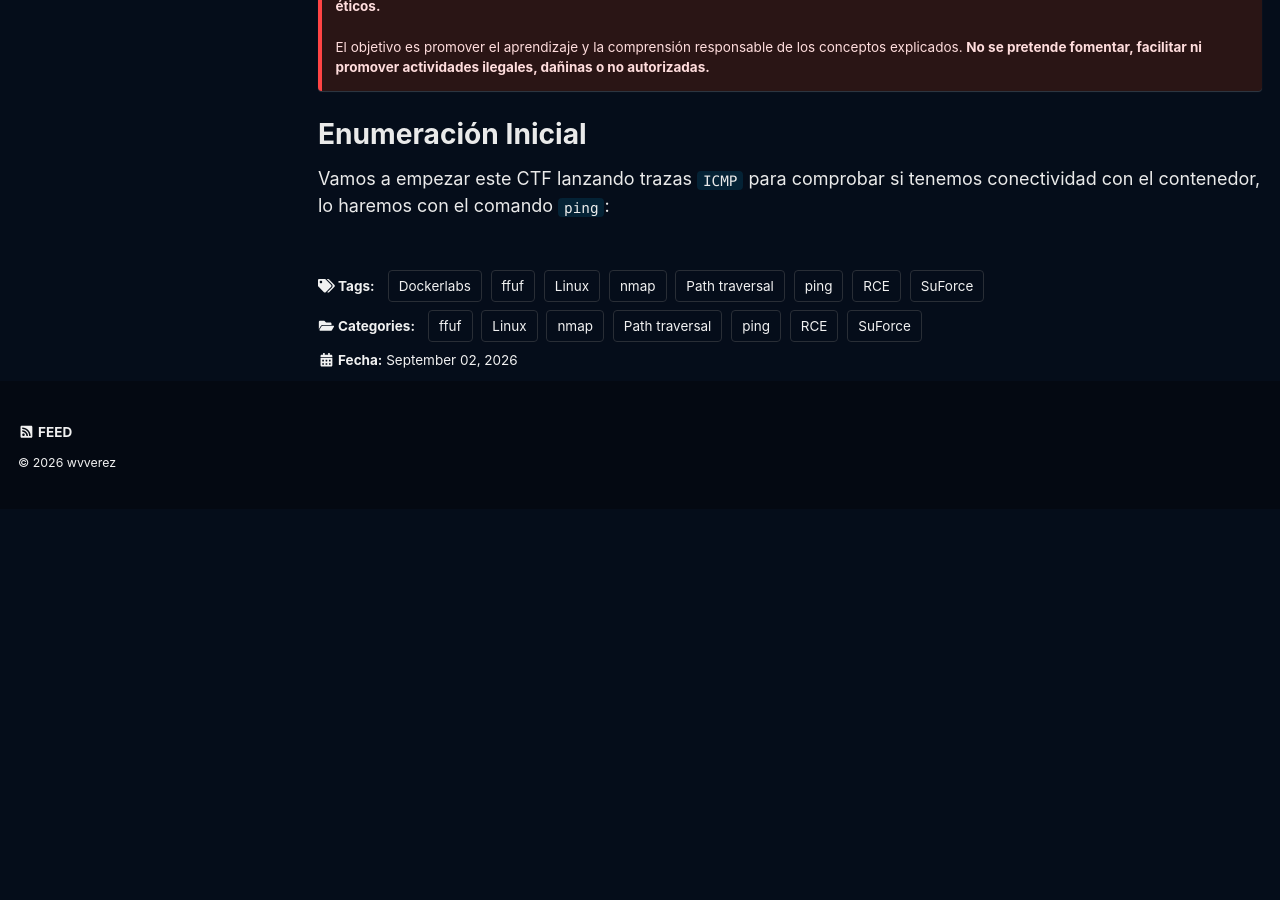
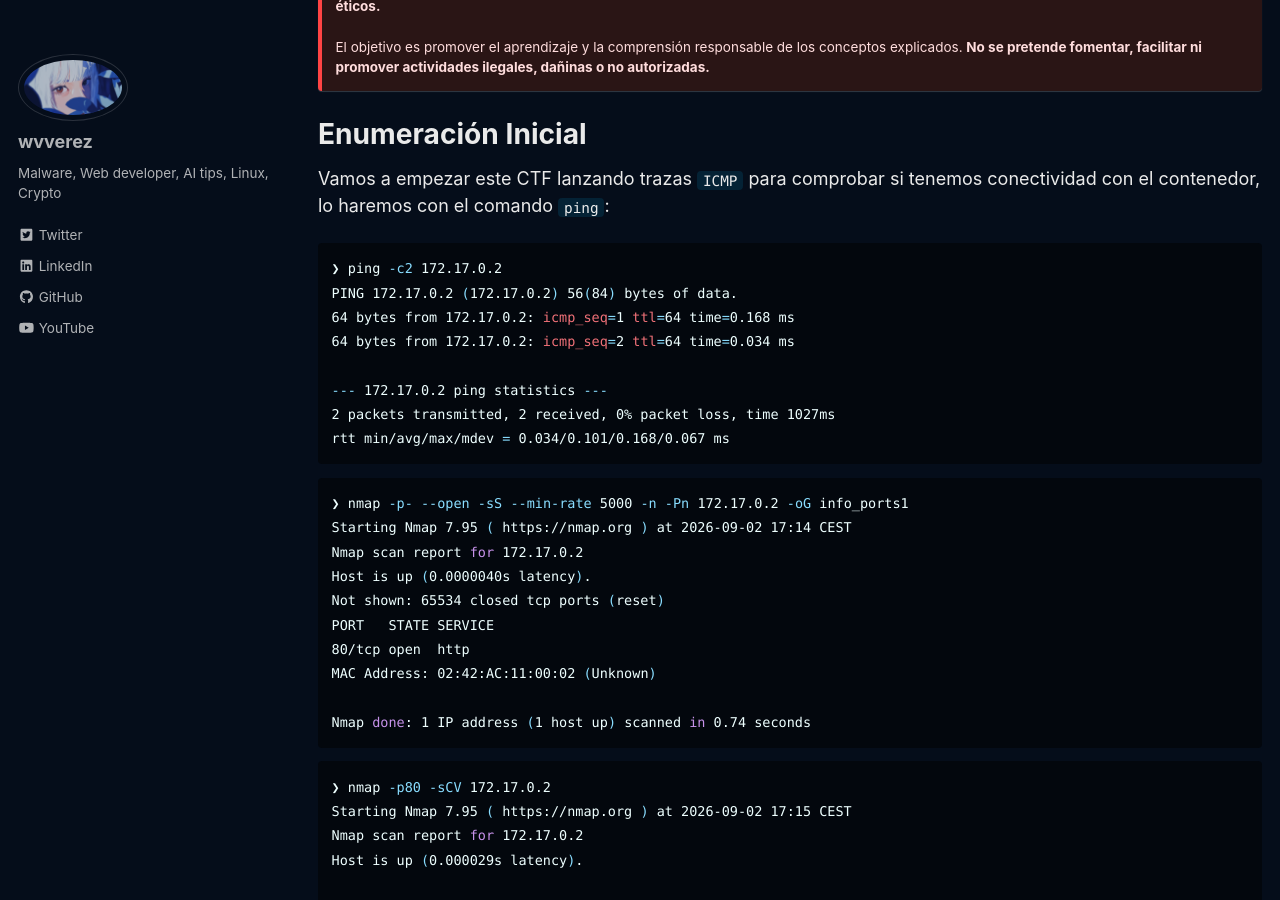
Before and after one commit to wvverez/wvverez.github.io, a Jekyll site: the page built from _posts/2026-09-02-TheDog.md, in a window 1280 px wide and 900 px high, scrolled down 605 px. Built offline with Jekyll 4.4.1, drawn with Linux system fonts in a browser that asks for light colours; cached includes are drawn as plain includes; a script that is not in the unit is left out; before the commit the page ends 1114 px from its top, so only the background shows below that; some of the changed text lies outside the part shown.

Commit message:
Update 2026-09-02-TheDog.md

````diff
--- a/_posts/2026-09-02-TheDog.md
+++ b/_posts/2026-09-02-TheDog.md
@@ -39,3 +39,45 @@
 # Enumeración Inicial
 
 Vamos a empezar este CTF lanzando trazas `ICMP` para comprobar si tenemos conectividad con el contenedor, lo haremos con el comando `ping`:
+
+```sh
+❯ ping -c2 172.17.0.2
+PING 172.17.0.2 (172.17.0.2) 56(84) bytes of data.
+64 bytes from 172.17.0.2: icmp_seq=1 ttl=64 time=0.168 ms
+64 bytes from 172.17.0.2: icmp_seq=2 ttl=64 time=0.034 ms
+
+--- 172.17.0.2 ping statistics ---
+2 packets transmitted, 2 received, 0% packet loss, time 1027ms
+rtt min/avg/max/mdev = 0.034/0.101/0.168/0.067 ms
+```
+
+```sh
+❯ nmap -p- --open -sS --min-rate 5000 -n -Pn 172.17.0.2 -oG info_ports1
+Starting Nmap 7.95 ( https://nmap.org ) at 2026-09-02 17:14 CEST
+Nmap scan report for 172.17.0.2
+Host is up (0.0000040s latency).
+Not shown: 65534 closed tcp ports (reset)
+PORT   STATE SERVICE
+80/tcp open  http
+MAC Address: 02:42:AC:11:00:02 (Unknown)
+
+Nmap done: 1 IP address (1 host up) scanned in 0.74 seconds
+```
+
+```sh
+❯ nmap -p80 -sCV 172.17.0.2
+Starting Nmap 7.95 ( https://nmap.org ) at 2026-09-02 17:15 CEST
+Nmap scan report for 172.17.0.2
+Host is up (0.000029s latency).
+
+PORT   STATE SERVICE VERSION
+80/tcp open  http    Apache httpd 2.4.49 ((Unix))
+|_http-title: Comando Ping
+| http-methods:
+|_  Potentially risky methods: TRACE
+|_http-server-header: Apache/2.4.49 (Unix)
+MAC Address: 02:42:AC:11:00:02 (Unknown)
+
+Service detection performed. Please report any incorrect results at https://nmap.org/submit/ .
+Nmap done: 1 IP address (1 host up) scanned in 19.50 seconds
+```
````
